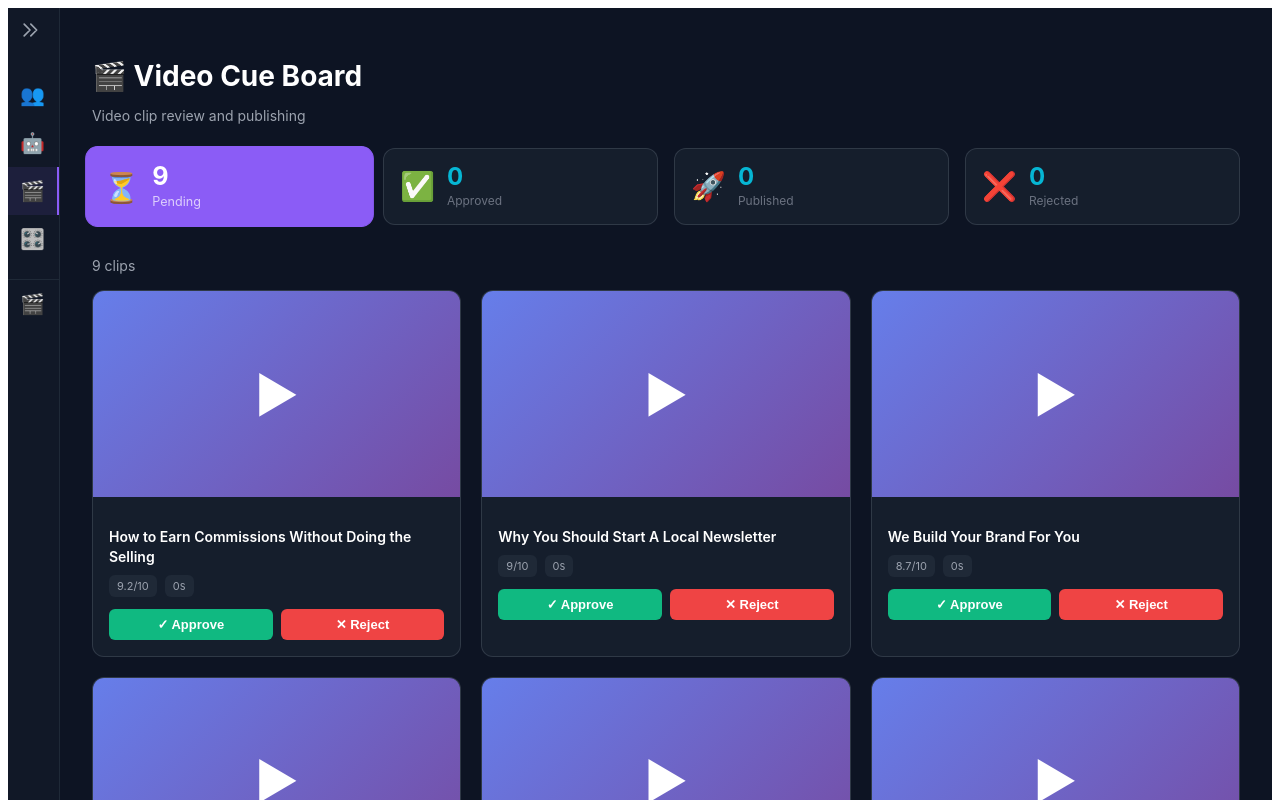
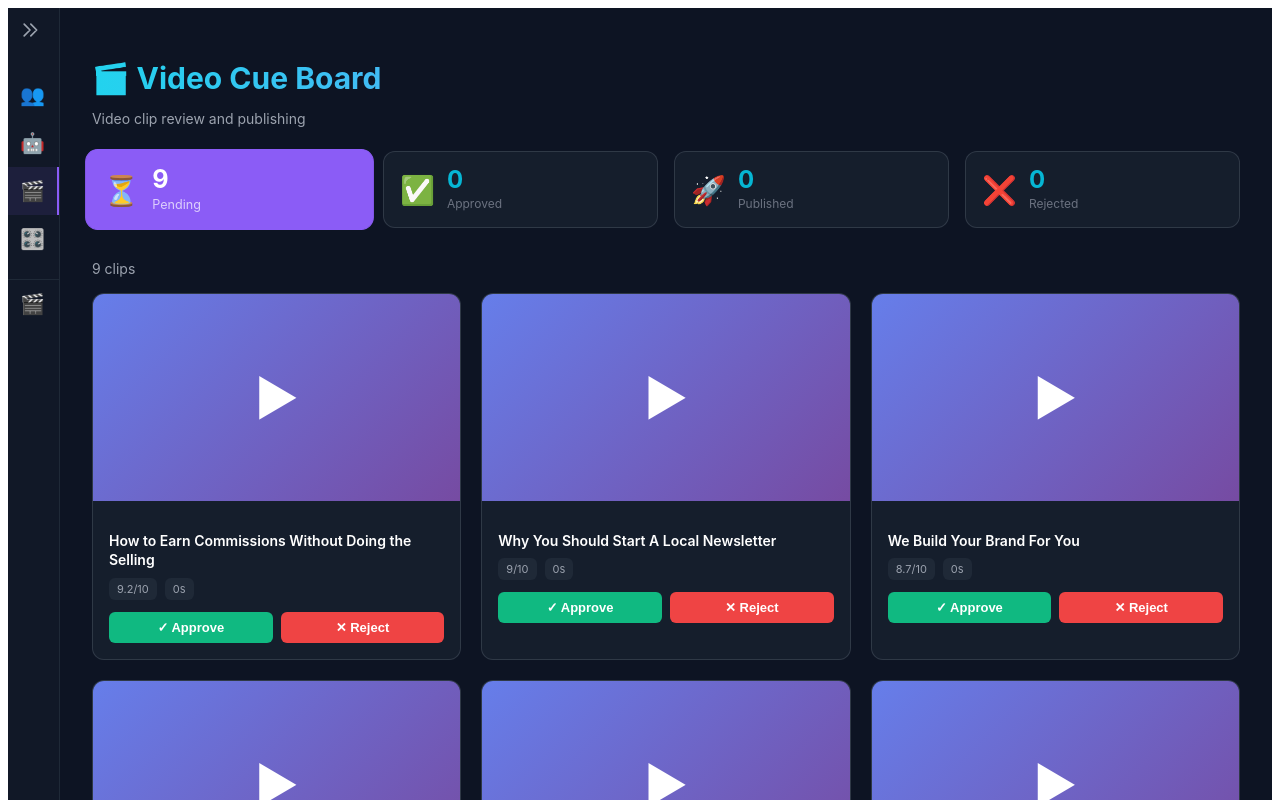
Before and after one commit to pacinobot2026/vizard-clips-dashboard, a Next.js app: page /dashboard in a window 1280 px wide. Shown: the top 800 px of the page. Built offline with nearby package versions, Linux system fonts and the light colour scheme.

Commit message:
Match title gradient and size to Control Panel - cyan to blue to purple

```diff
--- a/pages/dashboard.js
+++ b/pages/dashboard.js
@@ -71,7 +71,15 @@ export default function Dashboard() {
 
           {/* Header */}
           <div style={{ marginBottom: '24px' }}>
-            <h1 style={{ fontSize: '28px', fontWeight: '700', color: '#fff', marginBottom: '4px' }}>
+            <h1 style={{
+              fontSize: '30px',
+              fontWeight: '700',
+              background: 'linear-gradient(to right, #22d3ee, #60a5fa, #a78bfa)',
+              WebkitBackgroundClip: 'text',
+              WebkitTextFillColor: 'transparent',
+              backgroundClip: 'text',
+              marginBottom: '4px'
+            }}>
               🎬 Video Cue Board
             </h1>
             <p style={{ fontSize: '14px', color: '#9ca3af' }}>Video clip review and publishing</p>
```
